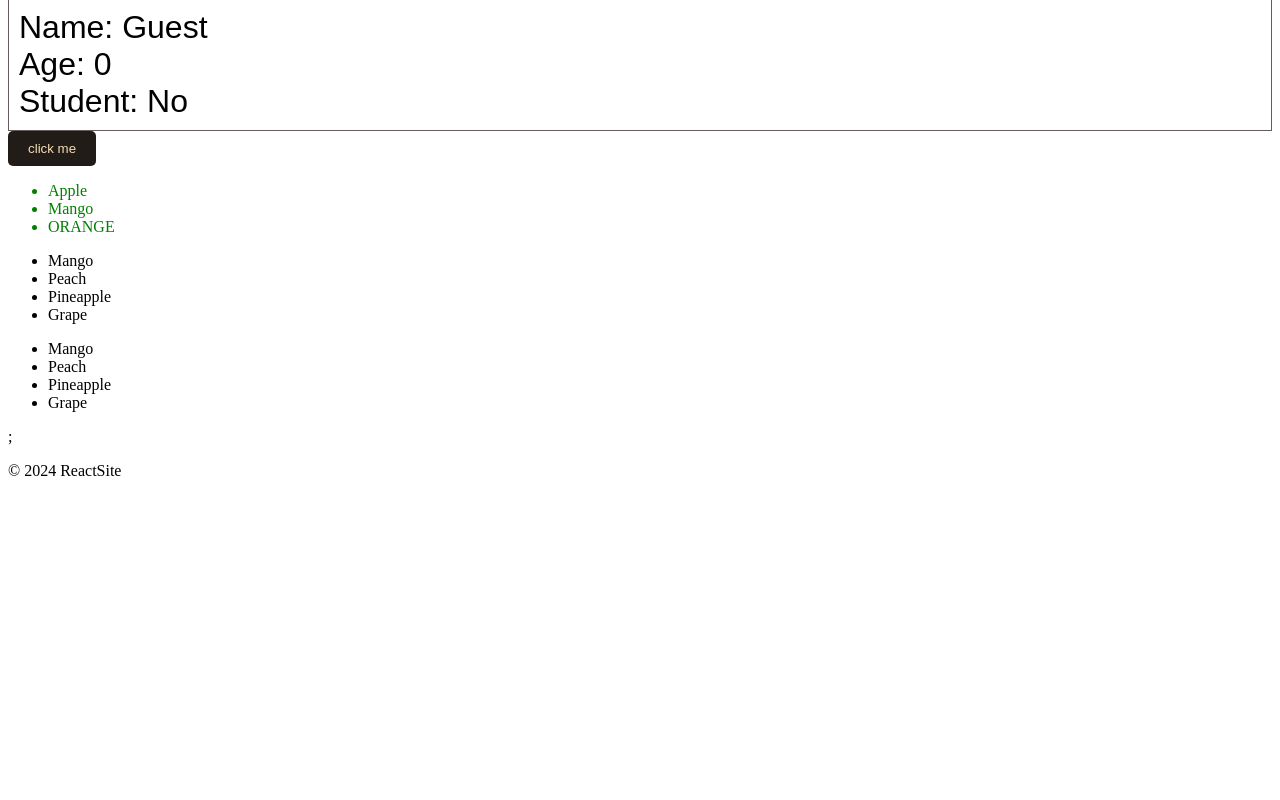
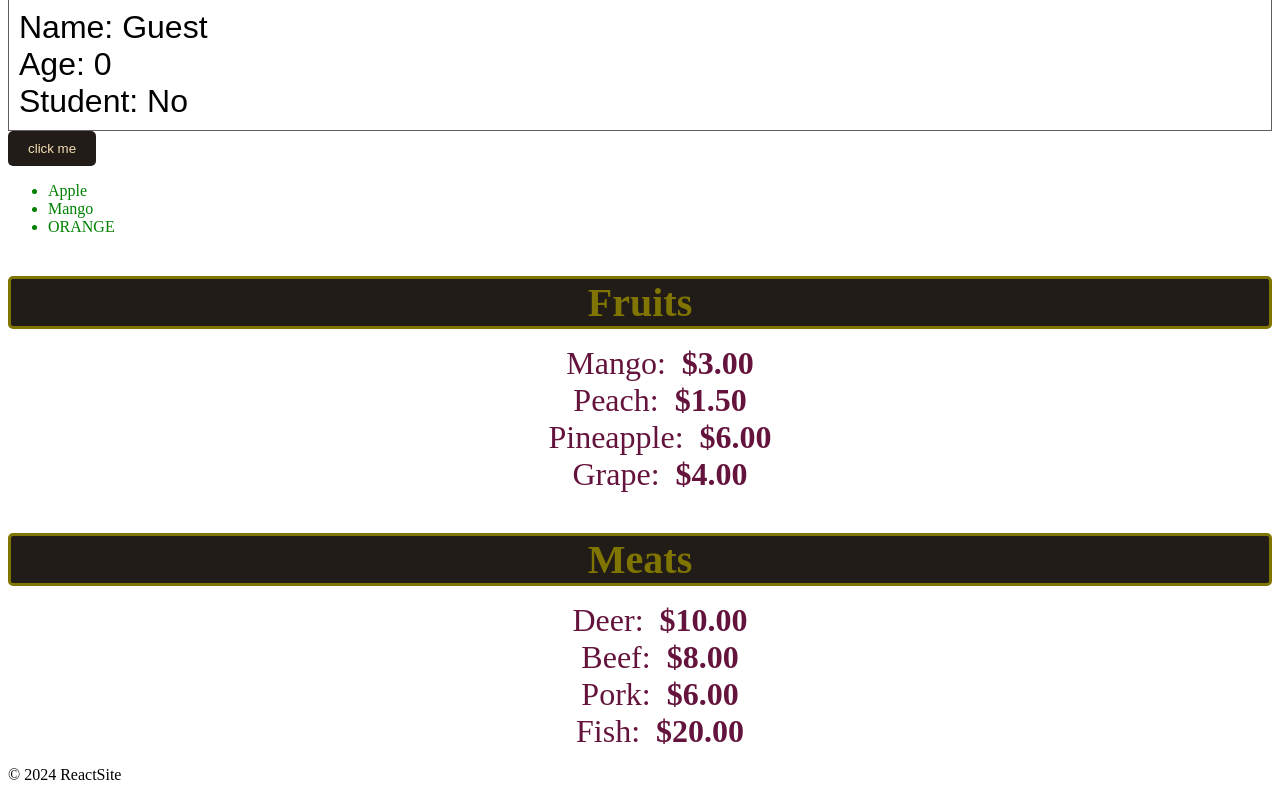
Before and after one commit to GazpachoBlaze/React-Course, a React (Vite) app: page / in a window 1280 px wide. Shown: the part 1101-1901 px from the top of the page. Before the commit the page ends 1597 px from the top, so only its background shows below. Built offline with nearby package versions, Linux system fonts and the light colour scheme.

Commit message:
completed rendering lists

```diff
--- a/src/App.jsx
+++ b/src/App.jsx
@@ -10,19 +10,18 @@ import UserGreeting from './UserGreeting.jsx'
 function App() {
 
   const fruits = [
-    {id: 1, name: "Mango", cost: 3.00},
-    {id: 2, name: "Peach", cost: 1.50},
-    {id: 3, name: "Pineapple", cost: 6.00},
-    {id: 4, name: "Grape", cost: 4.00},
-];
+    {id: 1, name: "Mango", cost: "$3.00"},
+    {id: 2, name: "Peach", cost: "$1.50"},
+    {id: 3, name: "Pineapple", cost: "$6.00"},
+    {id: 4, name: "Grape", cost: "$4.00"},
+  ];
 
-// fruits.sort((a, b) => a.name.localeCompare(b.name)); //alphabetical
-    // //reverse alphabetical = fruits.sort((a, b) => b.name.localeCompare(a.name));
-    // fruits.sort((a, b) => a.cost -b.cost);
-
-
-    // const listItems = fruits.map(fruit => <li key={fruit.id}>{fruit.name}: &nbsp; <b>{fruit.cost}</b></li>);
-    // return (<ul>{listItems}</ul>);
+  const meats = [
+    {id: 5, name: "Deer", cost: "$10.00"},
+    {id: 6, name: "Beef", cost: "$8.00"},
+    {id: 7, name: "Pork", cost: "$6.00"},
+    {id: 8, name: "Fish", cost: "$20.00"},
+  ];
 
 
   return (
@@ -38,8 +37,8 @@ function App() {
       <Student/>
       <Button/>
       <Food/>
-      <List/>
-      <List items={fruits} category="Fruits"/>;
+      {fruits.length > 0 ? <List items={fruits} category="Fruits"/> : null}
+      {meats.length > 0 ? <List items={meats} category="Meats"/> : null }
       <Footer/>
     </>
   );
--- a/src/List.jsx
+++ b/src/List.jsx
@@ -1,14 +1,42 @@
-function List() {
+import PropTypes from "prop-types";
 
-    const fruits = [
-        {id: 1, name: "Mango", cost: 3.00},
-        {id: 2, name: "Peach", cost: 1.50},
-        {id: 3, name: "Pineapple", cost: 6.00},
-        {id: 4, name: "Grape", cost: 4.00},
-    ];
+function List(props) {
 
-    const listItems = fruits.map(fruit => <li key={fruit.id}>{fruit.name}</li>);
-    return (<ul>{listItems}</ul>);
+   const itemList = props.items;
+    const category = props.category;
+
+    const listItems = itemList.map(item  => <li key={item.id}>{item.name}: &nbsp;<b>{item.cost}</b></li>);
+    return (
+        <>
+        <h3 className="list-category">{category}</h3>
+        <ul className="list-items">{listItems}</ul>
+        </>
+    );
+}
+List.propTypes = {
+    category: PropTypes.string,
+    items: PropTypes.arrayOf(PropTypes.shape(
+        {id: PropTypes.number,
+        name: PropTypes.string,
+        cost: PropTypes.number,
+        })),
 }
 
+List.defaultProps = {
+    category: "Category",
+    items: [],
+
+}
 export default List
+
+
+
+
+
+  //fruits.sort((a, b) => a.name.localeCompare(b.name)); //alphabetical
+    // //reverse alphabetical = fruits.sort((a, b) => b.name.localeCompare(a.name));
+    // fruits.sort((a, b) => a.cost -b.cost);
+
+
+    // const listItems = fruits.map(fruit => <li key={fruit.id}>{fruit.name}: &nbsp; <b>{fruit.cost}</b></li>);
+    // return (<ul>{listItems}</ul>);
--- a/src/index.css
+++ b/src/index.css
@@ -58,3 +58,26 @@
   border-radius: 5px;
   margin: 0;
 }
+
+.list-category {
+  font-size: 2.5em;
+  font-weight: bold;
+  color: rgb(128, 117, 0);
+  margin-bottom: 10px;
+  text-align: center;
+  border: 3px solid;
+  border-radius: 5px;
+  background-color: rgb(33, 28, 24);
+}
+.list-items li {
+  font-size: 2em;
+  list-style: none;
+  color: rgb(100, 20, 60);
+  text-align: center;
+  margin: 0;
+}
+
+.list-items li:hover {
+  color: rgb(200, 10, 100);
+  cursor: pointer;
+}
```
